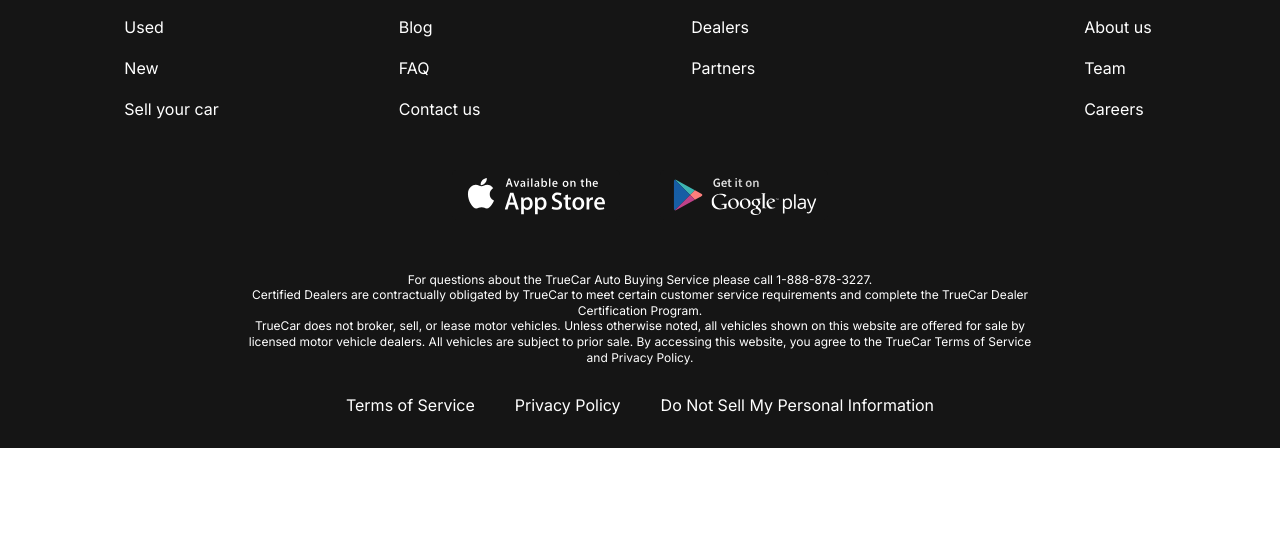
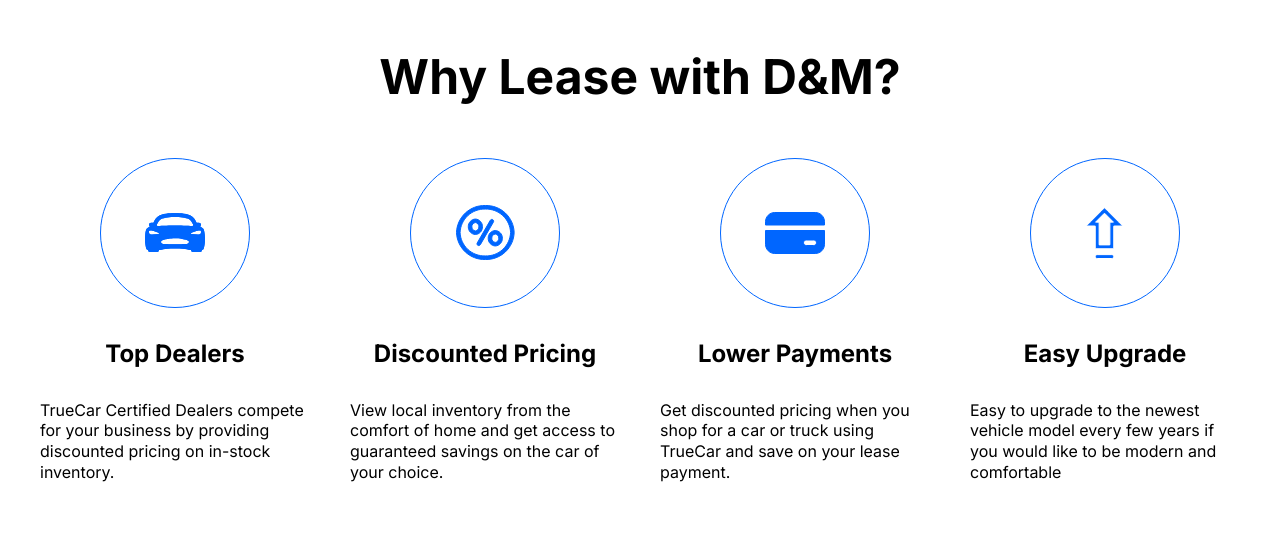
Before and after one commit to MarinaNat/lease-ars, a plain HTML site: page index.html in a window 1280 px wide. Shown: the part 904-1437 px from the top of the page. Before the commit the page ends 1352 px from the top, so only its background shows below. Drawn offline with nearby package versions, Linux system fonts and the light colour scheme.

Commit message:
why-lease

```diff
--- a/$source/scss/style.scss
+++ b/$source/scss/style.scss
@@ -14,6 +14,13 @@ img {
 	max-width: 1220px;
 	margin: 0 auto;
 	padding: 0 10px;
+}
+
+.section-title {
+	margin-bottom: 50px;
+	font-size: 48px;
+	font-weight: 700;
+	text-align: center;
 }
 
 body {
@@ -243,3 +250,45 @@ body {
 	height: 6px;
 	background-color: #fff;
 }
+
+.why-lease {
+	padding: 150px 0;
+	// .why-lease__title
+
+	&__title {
+	}
+
+	// .why-lease__list
+
+	&__list {
+		display: grid;
+		grid-template-columns: repeat(4, 1fr);
+		gap: 40px;
+		text-align: center;
+	}
+
+	// .why-lease__item
+
+	&__item {
+	}
+
+	// .why-lease__item-img
+
+	&__item-img {
+		margin-bottom: 30px;
+	}
+
+	// .why-lease__item-title
+
+	&__item-title {
+		margin-bottom: 30px;
+		font-size: 24px;
+		font-weight: 700;
+	}
+
+	// .why-lease__item-text
+
+	&__item-text {
+		text-align: left;
+	}
+}
--- a/index.html
+++ b/index.html
@@ -85,6 +85,61 @@
             <div class="swiper-pagination"></div>
           </div>
         </div>
+        <section class="why-lease">
+          <div class="container">
+            <h2 class="why-lease__title section-title">Why Lease with D&M?</h2>
+            <ul class="why-lease__list">
+              <li class="why-lease__item">
+                <img
+                  class="why-lease__item-img"
+                  src="./img/why-lease/01.svg"
+                  alt="Top Dealers"
+                />
+                <h3 class="why-lease__item-title">Top Dealers</h3>
+                <p class="why-lease__item-text">
+                  TrueCar Certified Dealers compete for your business by
+                  providing discounted pricing on in-stock inventory.
+                </p>
+              </li>
+              <li class="why-lease__item">
+                <img
+                  class="why-lease__item-img"
+                  src="./img/why-lease/02.svg"
+                  alt="Discounted Pricing"
+                />
+                <h3 class="why-lease__item-title">Discounted Pricing</h3>
+                <p class="why-lease__item-text">
+                  View local inventory from the comfort of home and get access
+                  to guaranteed savings on the car of your choice.
+                </p>
+              </li>
+              <li class="why-lease__item">
+                <img
+                  class="why-lease__item-img"
+                  src="./img/why-lease/03.svg"
+                  alt="Lower Payments"
+                />
+                <h3 class="why-lease__item-title">Lower Payments</h3>
+                <p class="why-lease__item-text">
+                  Get discounted pricing when you shop for a car or truck using
+                  TrueCar and save on your lease payment.
+                </p>
+              </li>
+              <li class="why-lease__item">
+                <img
+                  class="why-lease__item-img"
+                  src="./img/why-lease/04.svg"
+                  alt="Easy Upgrade"
+                />
+                <h3 class="why-lease__item-title">Easy Upgrade</h3>
+                <p class="why-lease__item-text">
+                  Easy to upgrade to the newest vehicle model every few years if
+                  you would like to be modern and comfortable
+                </p>
+              </li>
+            </ul>
+          </div>
+        </section>
       </main>
       <footer class="footer">
         <div class="container">
```
Also changed, not shown: css/style.css, img/why-lease/01.svg (added), img/why-lease/02.svg (added), img/why-lease/03.svg (added), img/why-lease/04.svg (added).
